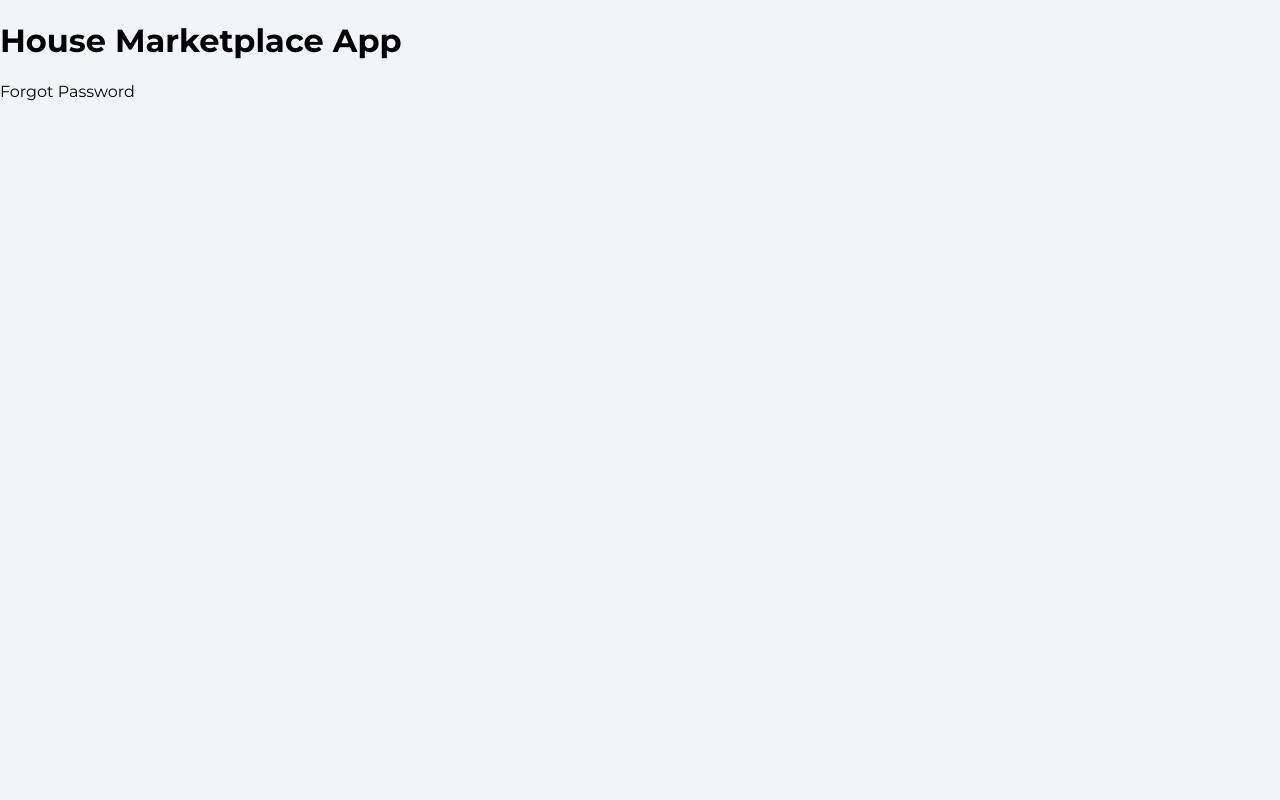
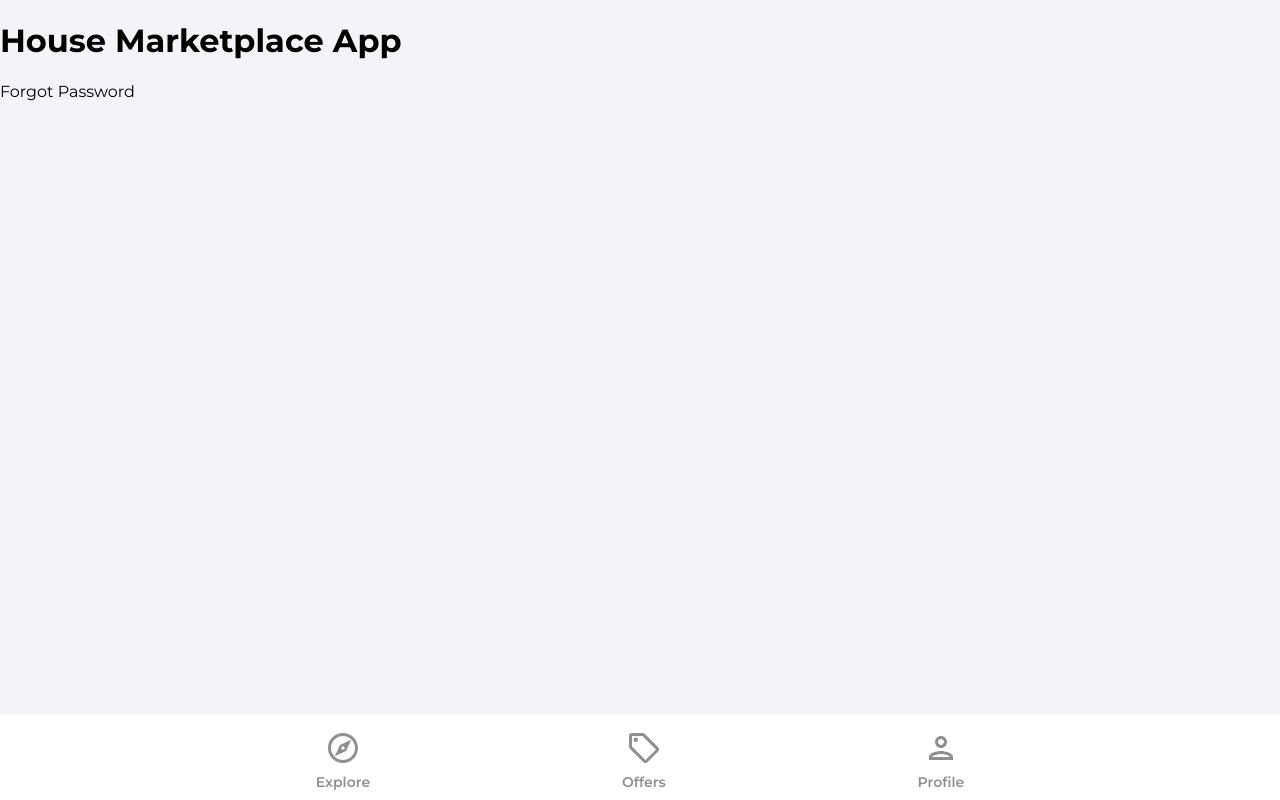
Before and after one commit to stinger222/house-marketplace, a React (Create React App) app: page /forgot-password in a window 1280 px wide. Built offline with nearby package versions, Linux system fonts and the light colour scheme.

Commit message:
Create Navbar component

```diff
--- a/src/App.js
+++ b/src/App.js
@@ -20,6 +20,7 @@ function App() {
 					<Route exact path='/sign-up' element={<SignUp/>}/>
 					<Route exact path='/forgot-password' element={<ForgotPassword/>}/>
 				</Routes>
+				<Navbar/>
 			</Router>
     </>
   );
--- /dev/null
+++ b/src/components/Navbar/Navbar.js
@@ -0,0 +1,19 @@
+import NavbarItem from './NavbarItem';
+import { ReactComponent as OfferIcon } from '../../assets/svg/localOfferIcon.svg'
+import { ReactComponent as ExploreIcon } from '../../assets/svg/exploreIcon.svg'
+import { ReactComponent as PersonOutline } from '../../assets/svg/personOutlineIcon.svg'
+
+export default function Navbar() {
+	return (
+		<footer className="navbar">
+			<nav className="navbarNav">
+				<ul className="navbarListItems">
+					<NavbarItem Icon={ExploreIcon} name='Explore' path="/"/>
+					<NavbarItem Icon={OfferIcon} name='Offers' path="/offers"/>
+					<NavbarItem Icon={PersonOutline} name='Profile' path="/profile"/>
+				</ul>
+			</nav>
+
+		</footer>
+	)
+}
--- /dev/null
+++ b/src/components/Navbar/NavbarItem.js
@@ -0,0 +1,25 @@
+import { useLocation, useNavigate } from "react-router-dom"
+
+export default function NavbarItem({Icon, path, name}) {
+
+	const navigate = useNavigate()
+	const location = useLocation()
+
+	const pathMatchRoute = (route) => {
+		return location.pathname === route
+	}
+
+	return (
+		<li className="navbarListItem" onClick={() => navigate(path)}>
+			<Icon
+				fill={ pathMatchRoute(path) ? '#2c2c2c' : '#8f8f8f' }
+				height='36px'width='36px'
+			/>
+			<p
+				className={pathMatchRoute(path)
+					? 'navbarListItemNameActive'
+					: 'navbarListItemName'}
+			> {name} </p>
+		</li>
+	)
+}
--- a/src/index.css
+++ b/src/index.css
@@ -153,7 +153,7 @@ button {
 }
 
 .navbarNav {
-  width: 100%;
+  width: 90%;
   margin-top: 0.75rem;
   overflow-y: hidden;
 }
@@ -171,6 +171,11 @@ button {
   display: flex;
   flex-direction: column;
   align-items: center;
+}
+
+.navbarListItem p {
+	font-weight: 600;
+	margin: 0.5em 0;
 }
 
 .navbarListItemName,
```
